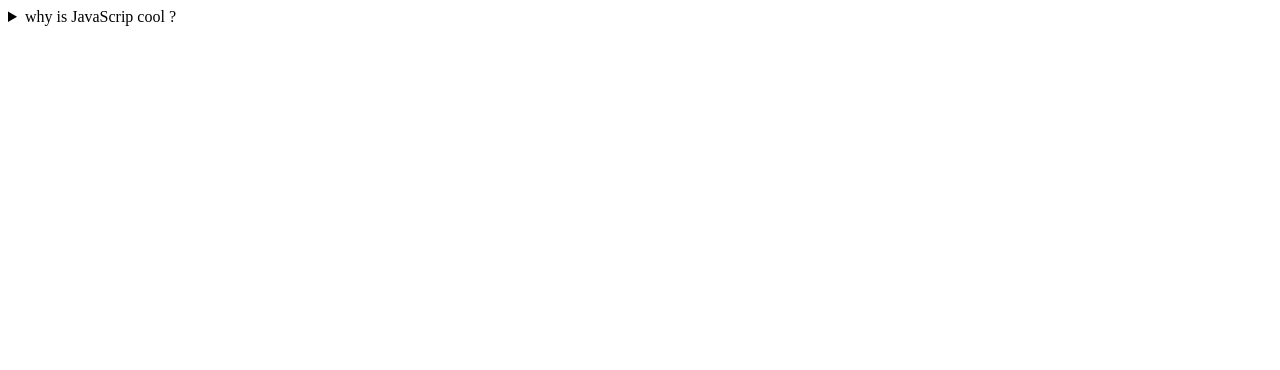
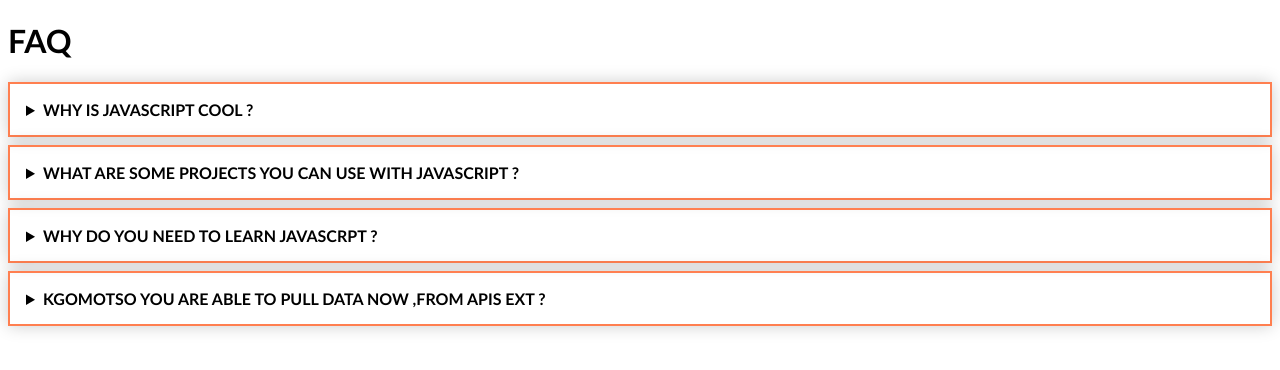
Before and after one commit to Kgomotsolouisaseema/17Projects-, a plain HTML site: page 07-FAQ/index.html in a window 1280 px wide. Drawn offline with Linux system fonts and the light colour scheme.

Commit message:
generate data with javascript

```diff
--- a/07-FAQ/index.html
+++ b/07-FAQ/index.html
@@ -14,4 +14,4 @@
 
 
 </body>
-</html>l
+</html>
--- a/07-FAQ/script.js
+++ b/07-FAQ/script.js
@@ -1,14 +1,18 @@
 const dataArray = [
     {
-        title: "why is JavaScrip cool ?",
+        title: "why is JavaScript cool ?",
         details: "  Lorem ipsum dolor sit amet consectetur adipisicing elit. Aperiam ipsum alias esse ducimus dolorem eveniet, non neque ab quam, tempora tenetur placeat nesciunt, quaerat ex pariatur nemo dolore est eum!"
     },
     {
-        title: "why is JavaScrip cool ?",
+        title: "What are some projects you can use with javascript  ?",
         details: "  Lorem ipsum dolor sit amet consectetur adipisicing elit. Aperiam ipsum alias esse ducimus dolorem eveniet, non neque ab quam, tempora tenetur placeat nesciunt, quaerat ex pariatur nemo dolore est eum!"
     },
     {
-        title: "why is JavaScrip cool ?",
+        title: "Why do you need to learn javascrpt   ?",
+        details: "  Lorem ipsum dolor sit amet consectetur adipisicing elit. Aperiam ipsum alias esse ducimus dolorem eveniet, non neque ab quam, tempora tenetur placeat nesciunt, quaerat ex pariatur nemo dolore est eum!"
+    },
+    {
+        title: "kgomotso you are able to pull data now ,from APIs  ext   ?",
         details: "  Lorem ipsum dolor sit amet consectetur adipisicing elit. Aperiam ipsum alias esse ducimus dolorem eveniet, non neque ab quam, tempora tenetur placeat nesciunt, quaerat ex pariatur nemo dolore est eum!"
     },
 ];
@@ -16,9 +20,17 @@ const dataArray = [
 
 const makeHTML = data => {
     return `<details>
-    <summary> ${data.title}</summary>
+    <summary class="summary-title"> ${data.title}</summary>
     <p>${data.details}</p>
     </details>`
 };
 
-document.body.innerHTML= makeHTML(dataArray[0]);
+//this way only gets the 1st letter of the dataArray
+// document.body.innerHTML= makeHTML(dataArray[0]);
+
+const constainerElement =document.getElementById('faq-container');
+//this way gets all the data on the dataArray Object by accessing the body element
+// document.body.innerHTML = dataArray.map(dataItem => makeHTML(dataItem)).join("")
+
+//the variable created  to locate the div with an ID will now be used to display the dataArray data
+constainerElement.innerHTML = dataArray.map(dataItem => makeHTML(dataItem)).join("")
--- a/07-FAQ/style.css
+++ b/07-FAQ/style.css
@@ -0,0 +1,28 @@
+body{
+    font-family: 'Trebuchet MS', 'Lucida Sans Unicode', 'Lucida Grande', 'Lucida Sans', Arial, sans-serif;
+
+}
+
+details{
+    cursor: pointer;
+    padding: 1rem;
+    margin: .5rem 0;
+    background-color: rgba(250,26, 26 0.2 );
+    font-weight: 400;
+    border: 2px solid coral;
+    box-shadow: 0 0 16px rgba(0 , 0, 0,0.2);
+
+}
+
+details p {
+    font-size: .75rem;
+}
+
+summary{
+    font-weight: 600;
+
+}
+
+.summary-title {
+    text-transform: uppercase;
+}
```
